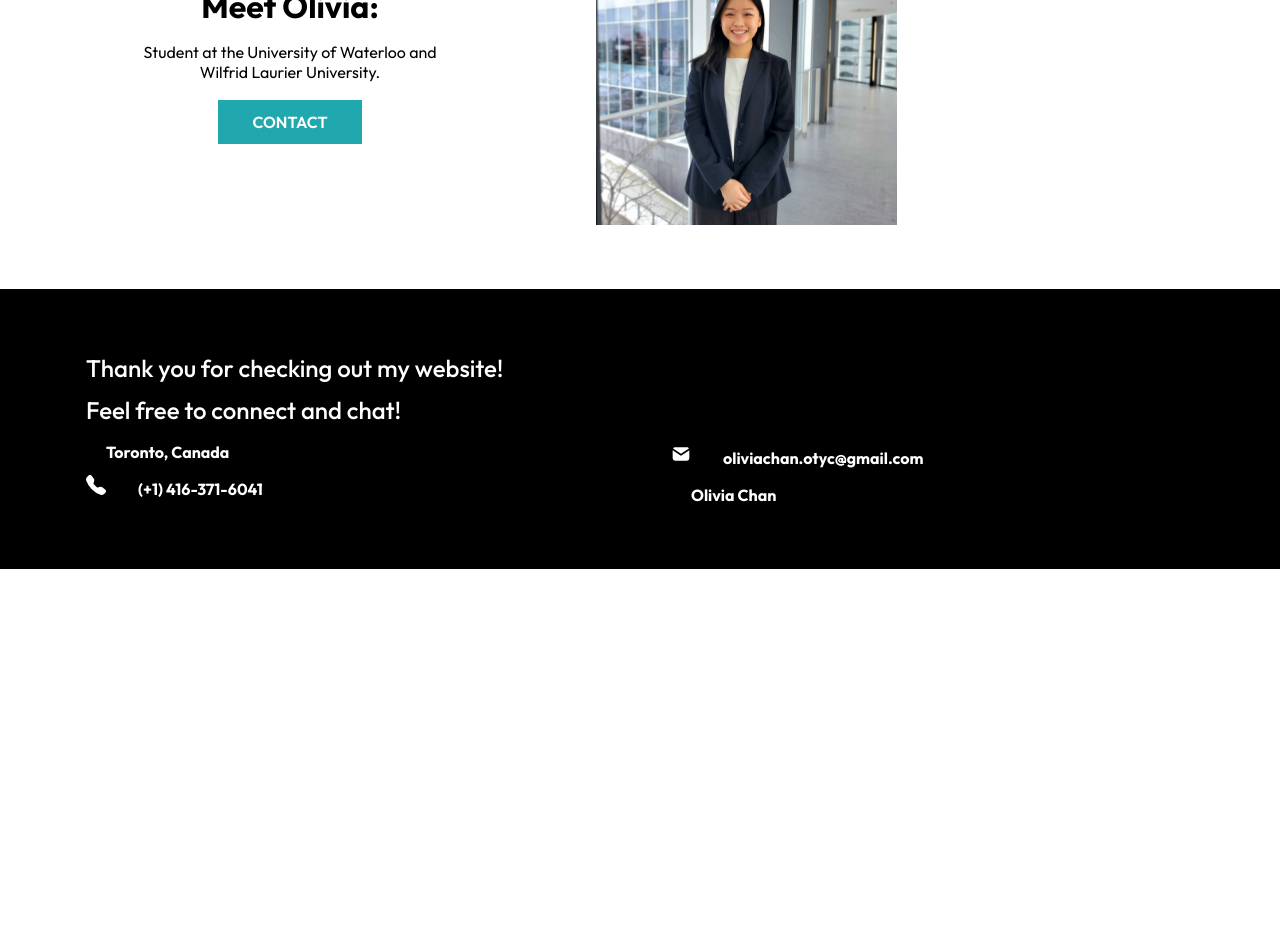
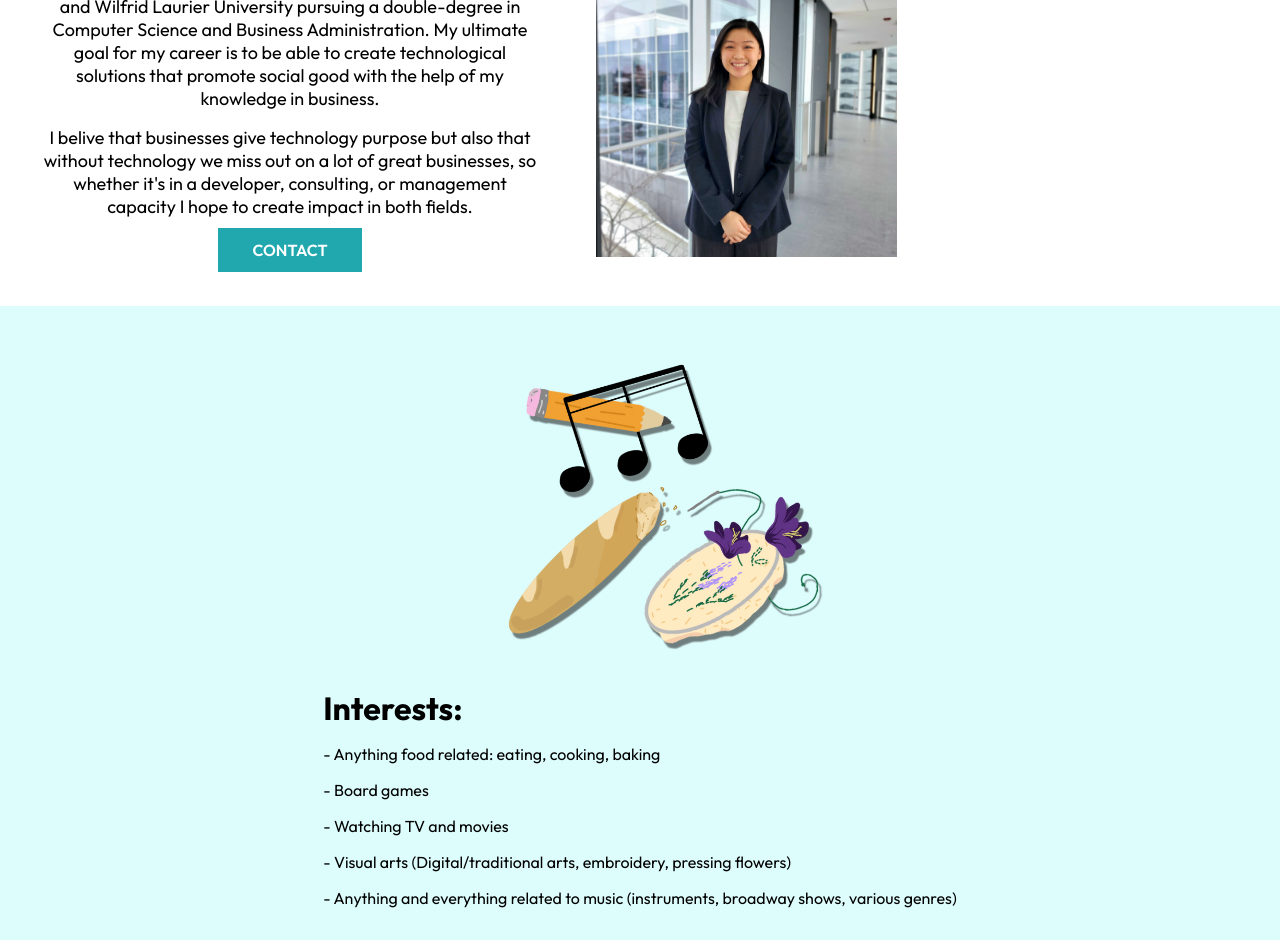
Before and after one commit to O1iviaC/olivia-chan.me, a React (Create React App) app: page /about in a window 1280 px wide. Shown: the part 620-1572 px from the top of the page. Before the commit the page ends 1189 px from the top, so only its background shows below. Built offline with nearby package versions, Linux system fonts and the light colour scheme; some icons are missing.

Commit message:
Finished for now, updated the contacts page to head to google form.

```diff
--- a/src/components/AboutContent.js
+++ b/src/components/AboutContent.js
@@ -1,5 +1,6 @@
 import "./AboutContentStyles.css";
 import pfp from "../assets/pfp.png"
+import interests from "../assets/interests.png"
 import React from 'react'
 import {Link} from "react-router-dom";
 const AboutContent = () => {
@@ -7,8 +8,17 @@ const AboutContent = () => {
     <div className ="about">
         <div className="left">
             <h1> Meet Olivia:</h1>
-            <p> Student at the University of Waterloo and Wilfrid Laurier University.</p>
-            <Link to="/contact">
+            <p> How's it going? 👋 I am a student at the University of Waterloo and
+                Wilfrid Laurier University pursuing a double-degree in Computer Science and Business Administration.
+                My ultimate goal for my career is to be able to create technological solutions that promote social good
+                with the help of my knowledge in business.
+            </p>
+            <p>
+                I belive that businesses give technology purpose but also that without
+                technology we miss out on a lot of great businesses, so whether it's in a developer, consulting, or management
+                capacity I hope to create impact in both fields.
+            </p>
+            <Link to="https://docs.google.com/forms/d/e/1FAIpQLSeQq27ZEb4DwURKKOWKDR64OVYZqLtV4JApbRzF3h488CiqVw/viewform">
                 <button className="btn">Contact</button>
             </Link>
         </div>
@@ -17,7 +27,23 @@ const AboutContent = () => {
             <img src = {pfp} className= "img" alt="pfp" />
             </div>
         </div>
+        <div className= "interests">
+          <div className="left">
+              <div className="img-container">
+                <img src = {interests} className= "img" alt="interests" />
+              </div>
+          </div>
+          <div className="right">
+              <h1> Interests:</h1>
+              <p> - Anything food related: eating, cooking, baking</p>
+              <p> - Board games</p>
+              <p> - Watching TV and movies</p>
+              <p> - Visual arts (Digital/traditional arts, embroidery, pressing flowers)</p>
+              <p> - Anything and everything related to music (instruments, broadway shows, various genres)</p>
+          </div>
+        </div>
     </div>
+
   )
 }
 
--- a/src/components/AboutContentStyles.css
+++ b/src/components/AboutContentStyles.css
@@ -8,23 +8,45 @@
     height: 100%;
 }
 
+.interests{
+    width: 100%;
+    display: flex;
+    align-items: center;
+    justify-content: center;
+    flex-wrap: wrap;
+    height: 100%;
+    background-color: rgb(221, 252, 252);
+}
+
 .about .left{
     text-align: center;
     margin: auto;
     padding: 1rem;
+    max-width: 550px;
+
+}
+.interests .right{
+    text-align: left;
+    margin: auto;
+    padding: 1rem;
+    padding-bottom: 1rem;
     max-width: 350px;
 
 }
 
-.about .left p {
-    margin: 1rem 0;
+.interests .right h1{
+    padding-bottom: 1rem;
 }
 
-.about .right{
-    max-width: 700px;
+.interests .right p{
+    padding-bottom: 1rem;
 }
 
-.right .img-container{
+.interests .left{
+    max-width: 700px;
+
+}
+.interests .left .img-container{
     display: grid;
     grid-template-columns: repeat(2, 1fr);
     position: relative;
@@ -32,14 +54,50 @@
     text-align:center;
 }
 
-.right .img{
+.interests .left .img{
+    max-width: 100%;
+    margin-left: 55%;
+}
+
+.about .left p {
+    margin: 0.5rem;
+    font-size: large;
+}
+
+.about .right{
+    max-width: 700px;
+}
+
+.about .right .img-container{
+    display: grid;
+    grid-template-columns: repeat(2, 1fr);
+    position: relative;
+    align-items: center;
+    text-align:center;
+}
+
+.about .right .img{
     max-width: 90%;
 }
 @media screen and (max-width: 1040px) {
-    .right .img{
+    .about .right .img{
         max-width: 90%;
         align-self: center;
-        margin-left: 50%;
+        margin-left: 55%;
     }
-
+    .interests .right h1{
+        padding-bottom: 1rem;
+        text-align: center;
+    }
+    .interests .right p{
+        text-align: left;
+        padding-left: 4rem;
+        padding-right: 2rem;
+        padding-bottom: 1rem;
+    }
+    .interests .left .img{
+        max-width: 90%;
+        align-self: center;
+        margin-left: 55%;
+    }
 }
--- a/src/components/HeroImg.js
+++ b/src/components/HeroImg.js
@@ -21,7 +21,7 @@ const HeroImg = () => {
             </h1>
             <div>
                 <Link to="/about" className="btn">About</Link>
-                <Link to="/contact" className="btn-light">Contact</Link>
+                <Link to="https://docs.google.com/forms/d/e/1FAIpQLSeQq27ZEb4DwURKKOWKDR64OVYZqLtV4JApbRzF3h488CiqVw/viewform" className="btn-light">Contact</Link>
             </div>
         </div>
 
--- a/src/components/Navbar.js
+++ b/src/components/Navbar.js
@@ -40,7 +40,7 @@ const Navbar = () => {
                 <Link to="/projects">Projects</Link>
             </li>
             <li>
-                <Link to="/contact">Contact</Link>
+                <Link to="https://docs.google.com/forms/d/e/1FAIpQLSeQq27ZEb4DwURKKOWKDR64OVYZqLtV4JApbRzF3h488CiqVw/viewform">Contact</Link>
             </li>
         </u1>
         <div className="hamburger" onClick=
--- a/src/components/WorkCardData.js
+++ b/src/components/WorkCardData.js
@@ -24,8 +24,7 @@ const ProjectCardData = [
     {
         imgsrc: website,
         title: "Personal Portfolio Website",
-        text: "It's this website right here! I created this using ReactJS, HTML, and CSS to give you a snapshot of who I am, "+
-               "my capabilities, and what I'm up to!" ,
+        text: "It's this website right here! I created this using ReactJS and CSS to give you a snapshot of who I am." ,
         view: "https://github.com/O1iviaC/olivia-chan.me",
 
     },
```
Also changed, not shown: src/assets/interests.png (added).
